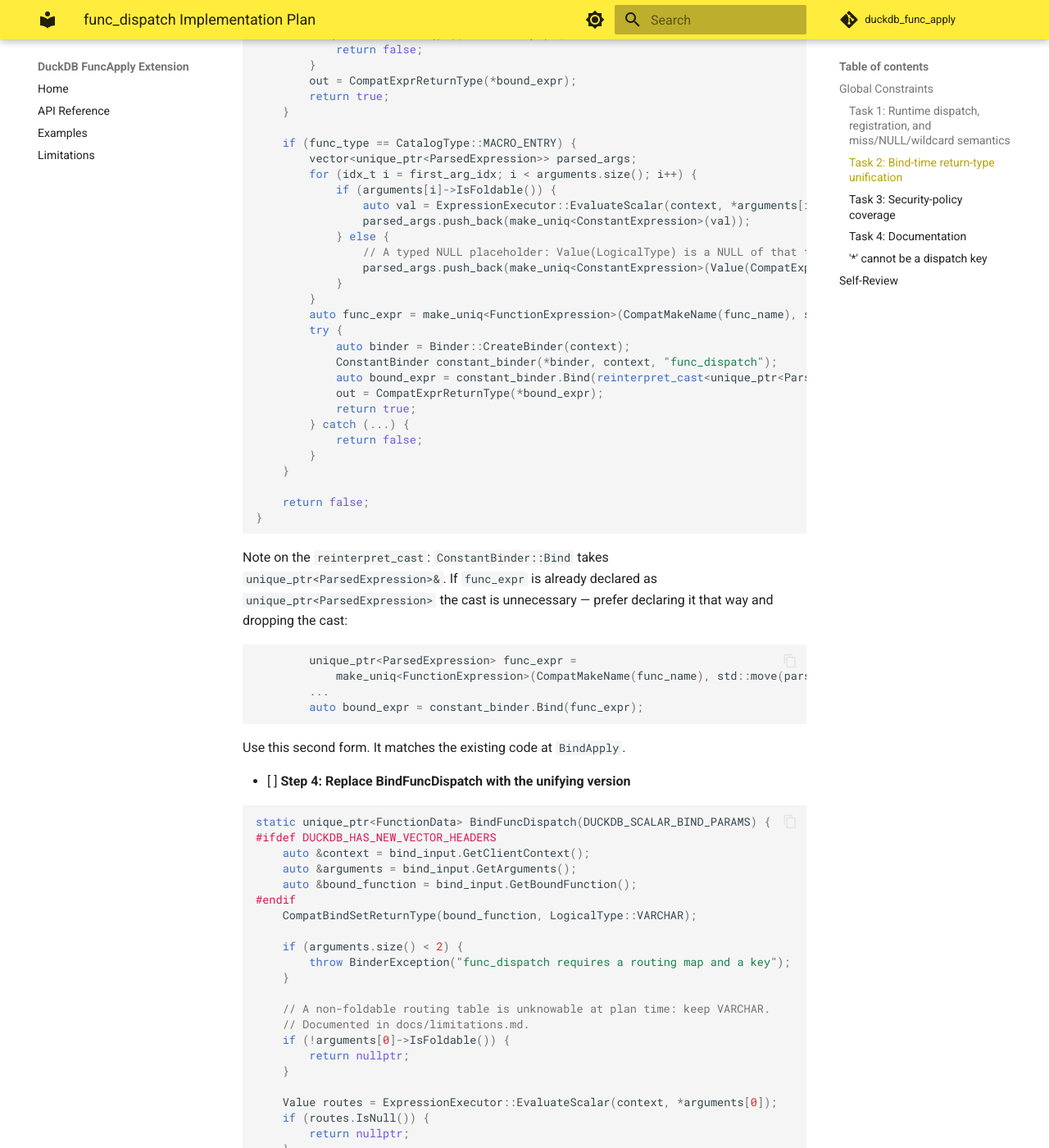
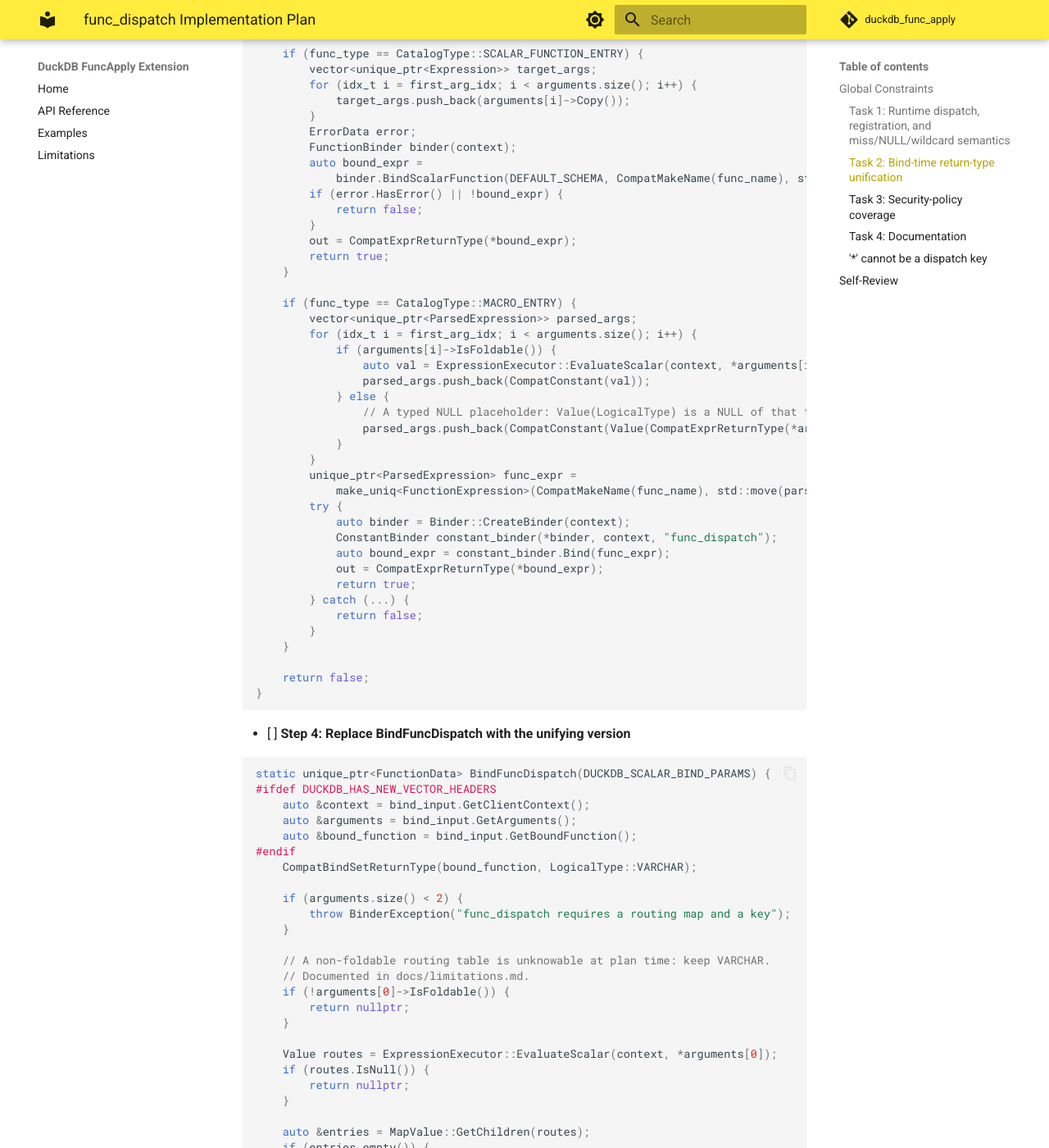
Before and after one commit to teaguesterling/duckdb_func_apply, an MkDocs documentation site: the page built from docs/superpowers/plans/2026-10-13-func-dispatch.md, in a window 1280 px wide and 1400 px high, scrolled down 9511 px. Shown: the whole window at 82% size. Built offline with MkDocs 1.6.1 and Material for MkDocs 9.7.7, drawn with Linux system fonts in a browser that asks for light colours; comment, search, counter and statistics services are not loaded; some of the changed text lies outside the part shown.

Commit message:
docs: correct the plan against current main
The plan was drafted on a checkout 16 commits behind origin/main and its
helper called make_uniq<ConstantExpression> directly, which commit 50d4118
had already removed everywhere in favour of the CompatConstant shim: v2.0
deletes that constructor, so the snippet would have broken the v2.0 build
only. Also refreshes stale line references and pins the submodule expectation.

Co-Authored-By: Claude Opus 5 <noreply@anthropic.com>
Claude-Session: https://claude.ai/code/session_01XoHU19qnngy1CJnXyX1csz

````diff
--- a/docs/superpowers/plans/2026-10-13-func-dispatch.md
+++ b/docs/superpowers/plans/2026-10-13-func-dispatch.md
@@ -14,6 +14,8 @@
 
 - Must compile against **both** DuckDB lines. Never call a v2.0-only API directly; use the shims in `src/include/duckdb_compat.hpp` (`CompatBindSetReturnType`, `CompatExprReturnType`, `CompatMakeName`, `CompatSetScalarVarArgs`, `CompatSetScalarNullHandling`, `CompatSetCaptureArgumentAliases`, `DUCKDB_SCALAR_BIND_PARAMS`).
 - C++17 only. `std::map::contains` and other C++20 members are forbidden — they compile on the v2.0 line and break the pinned line.
+- Build a literal expression with `CompatConstant(value)`, **never** `make_uniq<ConstantExpression>(value)`. v2.0 deletes the `Value` constructor in favour of `FromValue`; commit `50d4118` removed every direct use and the shim exists so there are none. Reintroducing one breaks the v2.0 build only.
+- Base branch is `feat/func-dispatch`, cut from `origin/main` (`2827ad8`). The duckdb submodule must read `v1.5.6` (`069cc9f9b5`) — run `git submodule update --init --recursive` if `git submodule status` shows a `+` prefix.
 - Never use braced-init for aggregates that narrow an integer (e.g. `int64_t` into `idx_t`). gcc warns; clang and MSVC **error**. Use an explicit `static_cast`.
 - Wildcard key is the literal string `*`, defined once as `FUNC_DISPATCH_WILDCARD`.
 - Security policy is enforced at **run time only** (via `ExecuteFunction`). Bind must not consult it.
@@ -460,17 +462,18 @@ static bool TryInferCandidateReturnType(ClientContext &context, const string &fu
 		for (idx_t i = first_arg_idx; i < arguments.size(); i++) {
 			if (arguments[i]->IsFoldable()) {
 				auto val = ExpressionExecutor::EvaluateScalar(context, *arguments[i]);
-				parsed_args.push_back(make_uniq<ConstantExpression>(val));
+				parsed_args.push_back(CompatConstant(val));
 			} else {
 				// A typed NULL placeholder: Value(LogicalType) is a NULL of that type.
-				parsed_args.push_back(make_uniq<ConstantExpression>(Value(CompatExprReturnType(*arguments[i]))));
+				parsed_args.push_back(CompatConstant(Value(CompatExprReturnType(*arguments[i]))));
 			}
 		}
-		auto func_expr = make_uniq<FunctionExpression>(CompatMakeName(func_name), std::move(parsed_args));
+		unique_ptr<ParsedExpression> func_expr =
+		    make_uniq<FunctionExpression>(CompatMakeName(func_name), std::move(parsed_args));
 		try {
 			auto binder = Binder::CreateBinder(context);
 			ConstantBinder constant_binder(*binder, context, "func_dispatch");
-			auto bound_expr = constant_binder.Bind(reinterpret_cast<unique_ptr<ParsedExpression> &>(func_expr));
+			auto bound_expr = constant_binder.Bind(func_expr);
 			out = CompatExprReturnType(*bound_expr);
 			return true;
 		} catch (...) {
@@ -481,17 +484,6 @@ static bool TryInferCandidateReturnType(ClientContext &context, const string &fu
 	return false;
 }
 ```
-
-Note on the `reinterpret_cast`: `ConstantBinder::Bind` takes `unique_ptr<ParsedExpression>&`. If `func_expr` is already declared as `unique_ptr<ParsedExpression>` the cast is unnecessary — prefer declaring it that way and dropping the cast:
-
-```cpp
-		unique_ptr<ParsedExpression> func_expr =
-		    make_uniq<FunctionExpression>(CompatMakeName(func_name), std::move(parsed_args));
-		...
-		auto bound_expr = constant_binder.Bind(func_expr);
-```
-
-Use this second form. It matches the existing code at `BindApply`.
 
 - [ ] **Step 4: Replace BindFuncDispatch with the unifying version**
 
````
Also changed, not shown: other parts of docs/superpowers/plans/2026-10-13-func-dispatch.md (+2 -2 lines).
